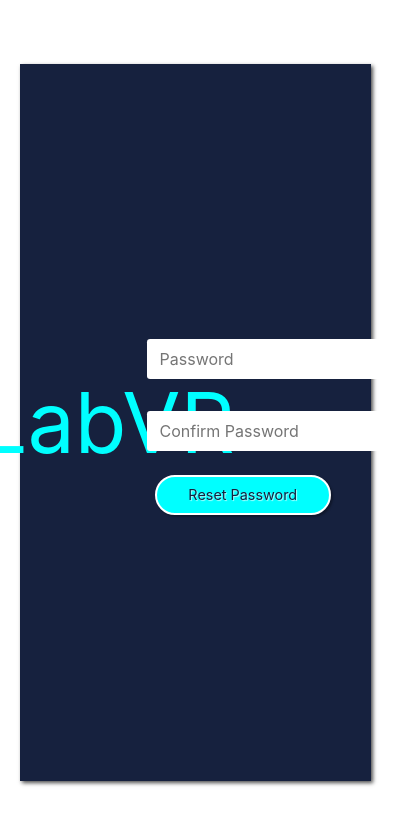
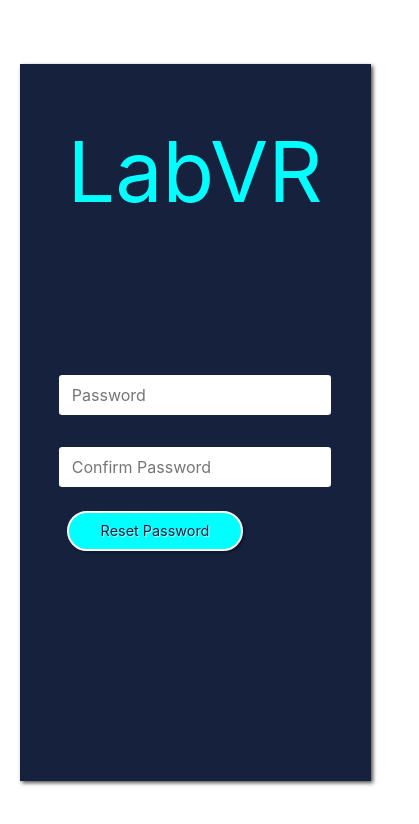
Before and after one commit to adarshsuresh07/VRlab-web, a React (Create React App) app in the folder labvr/: page /forgot-password in a window 390 px wide. Shown: the top 824 px of the page, 419 px wide, since content can reach past the window. Built offline with nearby package versions, Linux system fonts and the light colour scheme.

Commit message:
mobile view - landing

```diff
--- a/labvr/src/Components/Landing/Landing.css
+++ b/labvr/src/Components/Landing/Landing.css
@@ -213,3 +213,16 @@ input:checked+.slider.round:before {
 a {
     cursor: pointer;
 }
+
+@media only screen and (max-width: 600px) {
+    .landing-div-outer{
+        flex-direction: column;
+        align-items: center;
+    }
+    .landing-div1{
+        height: 30%;
+    }
+    .landing-div2{
+        height: 50%;
+    }
+}
--- a/labvr/src/Components/Landing/Login.jsx
+++ b/labvr/src/Components/Landing/Login.jsx
@@ -30,8 +30,10 @@ export default class Login extends React.Component {
                 console.log(res);
             })
             .catch(error => {
-                if (error.response && error.response.data.msg) {
-                    this.setState({ error: error.response.data.msg });
+                console.log(error.response);
+                if (error.response && (error.response.data.msg || error.response.data.message )) {
+                    if(error.response.data.msg) this.setState({ error: error.response.data.msg });
+                    else this.setState({ error: error.response.data.message });
                     if (document.getElementById("login-error"))
                         document.getElementById("login-error").className = "error-seen";
                     setTimeout(() => {
@@ -76,7 +78,7 @@ export default class Login extends React.Component {
                         Login as {this.state.teacher ? "Teacher" : "Student"}
                     </button>
                 </div>
-                <a style={{ color: "aqua" }} onClick={() => this.props.switch("/send-email")}>Forgot password?</a>
+                <a style={{ color: "aqua", marginTop: "20px" }} onClick={() => this.props.switch("/send-email")}>Forgot password?</a>
             </form>
         );
     }
--- a/labvr/src/Components/Landing/Signup.jsx
+++ b/labvr/src/Components/Landing/Signup.jsx
@@ -86,7 +86,7 @@ export default class Login extends React.Component {
     render() {
         return (
             <form className="landing-div2" onSubmit={this.signup}>
-                <small id="login-error" className="error-hidden">
+                <small id="login-error" className={this.state.perror || this.state.cerror? "error-seen": "error-hidden"}>
                     <Loader
                         type="Puff"
                         color="red"
--- a/labvr/src/Components/Teacherdash/Teacherdash.jsx
+++ b/labvr/src/Components/Teacherdash/Teacherdash.jsx
@@ -39,7 +39,7 @@ class Dashboard extends React.Component {
     }
 
     createKey = () => {
-        this.setState({ key: "abcdef" });
+        this.setState({ key: "exchl9" });
         // this.setState({ loading: true });
         // axios.post("https://vrlabserver.herokuapp.com/api/experiment/create/" + getTokena(),
         //     {
```
Also changed, not shown: 1 other file (tests, documents, lock files or other folders).
